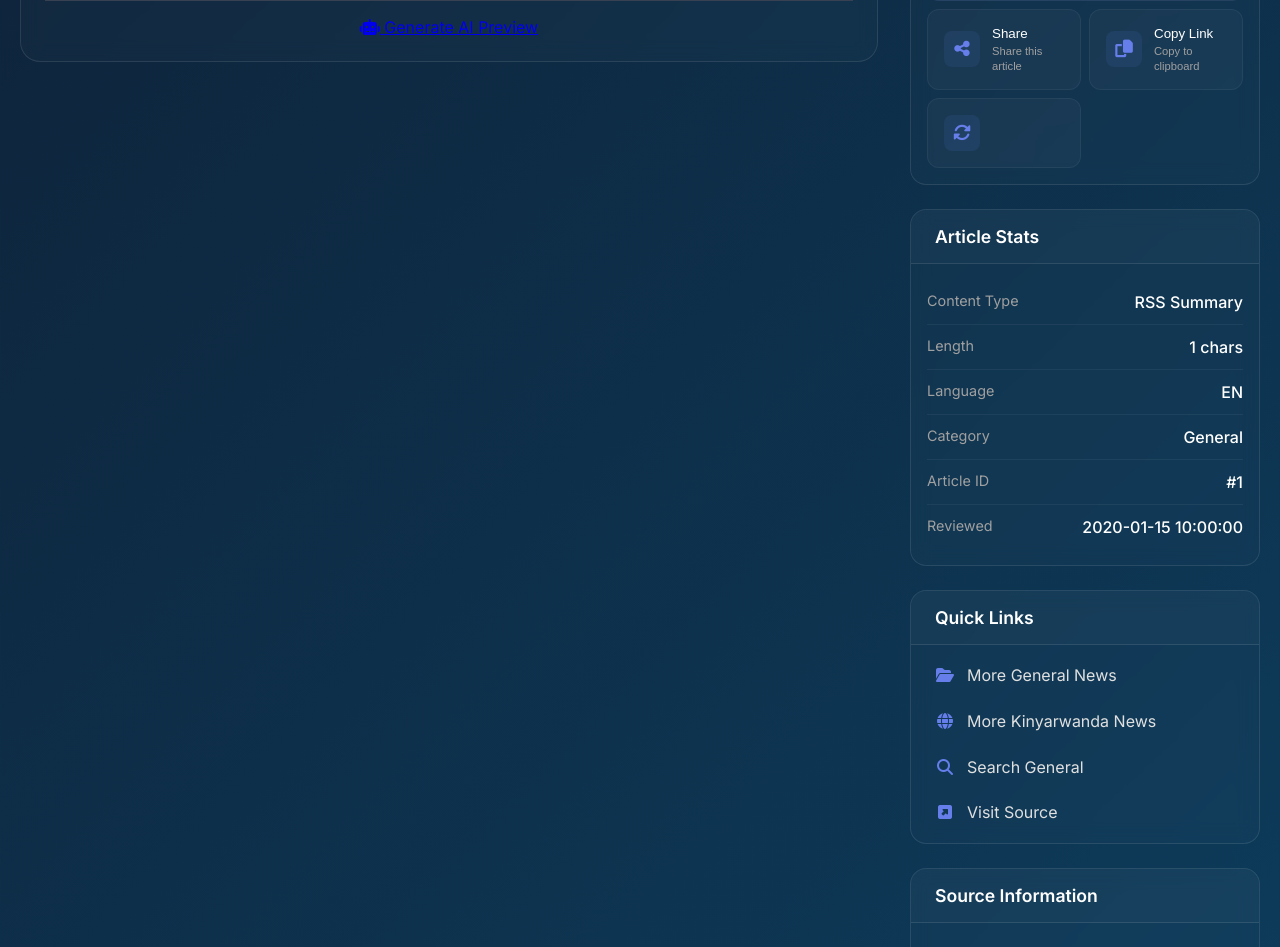
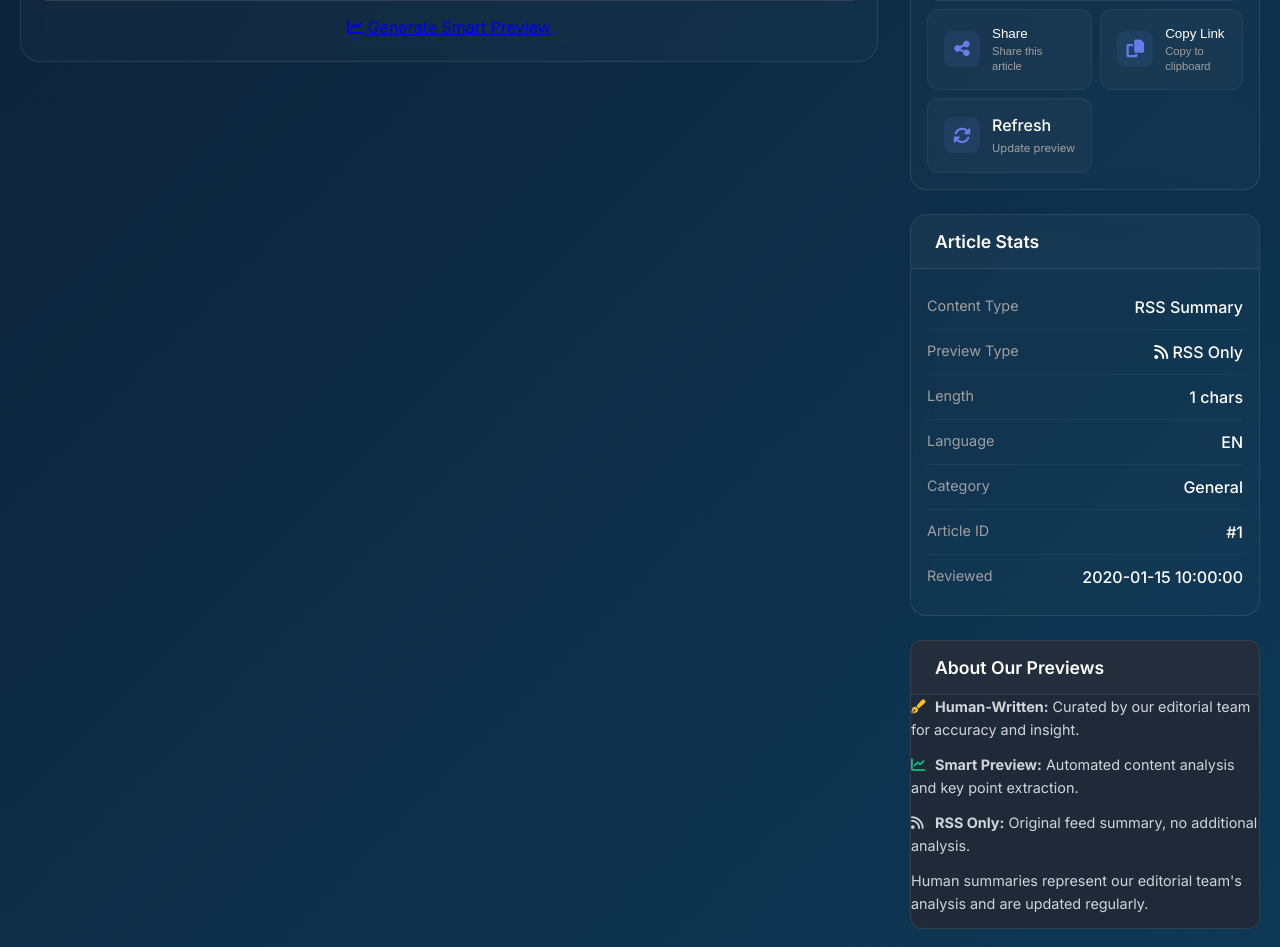
Before and after one commit to 2004-maste/globe-news-vercel-frontend, a Flask app: page /article/1 in a window 1280 px wide; the page is wider, and only the part inside the window is pictured. Shown: the part 1422-2369 px from the top of that part. Run offline with Flask 3, Linux system fonts and the light colour scheme; tables that the repository leaves empty hold one stand-in row (values such as "Sample post"); grey boxes marked "Sample" are stand-in pictures; a database or web service that is not in the repository returns one stand-in record (values such as "Sample title"); data that the repository does not hold is empty.

Commit message:
Update article_detail.html

```diff
--- a/templates/article_detail.html
+++ b/templates/article_detail.html
@@ -97,10 +97,10 @@
                 </span>
                 {% endif %}
 
-                <!-- AI Preview Badge -->
+                <!-- Smart Content Preview Badge (replaced AI) -->
                 {% if not article.human_summary and (article.preview_content or preview_html) %}
-                <span class="badge badge-ai-preview" title="AI-generated preview">
-                    <i class="fas fa-robot"></i> AI Analysis
+                <span class="badge badge-smart-preview" title="Smart Content Preview">
+                    <i class="fas fa-chart-line"></i> Smart Preview
                 </span>
                 {% endif %}
             </div>
@@ -191,15 +191,15 @@
             </div>
             {% endif %}
 
-            <!-- AI PREVIEW SECTION - PRIORITY 2 (only shown if no human summary) -->
+            <!-- SMART CONTENT PREVIEW SECTION - PRIORITY 2 (replaced AI) -->
             {% if not article.human_summary and preview_html %}
             <div class="content-card preview-card">
                 <div class="card-header">
                     <div class="header-icon">
-                        <i class="fas fa-robot"></i>
+                        <i class="fas fa-chart-line"></i>
                     </div>
-                    <h2 class="header-title">AI Content Analysis</h2>
-                    <span class="header-badge">AI-Generated</span>
+                    <h2 class="header-title">Smart Content Preview</h2>
+                    <span class="header-badge">Automated Analysis</span>
 
                     <div class="header-actions">
                         <a href="{{ url_for('regenerate_preview', article_id=article.id) }}"
@@ -224,7 +224,7 @@
 
                         <div class="preview-footer">
                             <span class="preview-note">
-                                <i class="fas fa-robot"></i> AI-generated preview
+                                <i class="fas fa-chart-line"></i> Smart Content Preview
                                 {% if needs_regeneration %}
                                 <span class="preview-warning">(may need refresh)</span>
                                 {% endif %}
@@ -253,7 +253,7 @@
                     <div class="description-footer">
                         <a href="{{ url_for('regenerate_preview', article_id=article.id) }}"
                            class="btn btn-sm btn-outline-primary">
-                            <i class="fas fa-robot"></i> Generate AI Preview
+                            <i class="fas fa-chart-line"></i> Generate Smart Preview
                         </a>
                     </div>
                     {% endif %}
@@ -323,6 +323,10 @@
                         <div class="action-icon">
                             <i class="fas fa-sync-alt"></i>
                         </div>
+                        <div class="action-info">
+                            <span class="action-label">Refresh</span>
+                            <span class="action-desc">Update preview</span>
+                        </div>
                     </a>
                     {% endif %}
                 </div>
@@ -339,6 +343,19 @@
                         </span>
                     </div>
 
+                    <!-- Summary Type Indicator (updated terminology) -->
+                    <div class="stat-item">
+                        <span class="stat-label">Preview Type</span>
+                        <span class="stat-value">
+                            {% if article.human_summary %}
+                            <span class="text-warning"><i class="fas fa-pen-fancy"></i> Human-Written</span>
+                            {% elif article.preview_content or preview_html %}
+                            <span class="text-info"><i class="fas fa-chart-line"></i> Smart Preview</span>
+                            {% else %}
+                            <span class="text-secondary"><i class="fas fa-rss"></i> RSS Only</span>
+                            {% endif %}
+                        </span>
+                    </div>
 
                     {% if content_length %}
                     <div class="stat-item">
@@ -368,6 +385,28 @@
                         <span class="stat-value">{{ article.approved_at|datetimeformat('%b %d, %Y') }}</span>
                     </div>
                     {% endif %}
+                </div>
+            </div>
+
+            <!-- About Our Previews Card (updated terminology) -->
+            <div class="sidebar-card info-card">
+                <h3 class="sidebar-title">About Our Previews</h3>
+                <div class="info-content">
+                    <p class="info-text">
+                        <i class="fas fa-pen-fancy text-warning"></i>
+                        <strong>Human-Written:</strong> Curated by our editorial team for accuracy and insight.
+                    </p>
+                    <p class="info-text">
+                        <i class="fas fa-chart-line text-info"></i>
+                        <strong>Smart Preview:</strong> Automated content analysis and key point extraction.
+                    </p>
+                    <p class="info-text">
+                        <i class="fas fa-rss text-secondary"></i>
+                        <strong>RSS Only:</strong> Original feed summary, no additional analysis.
+                    </p>
+                    <p class="info-text mt-2 small text-muted">
+                        Human summaries represent our editorial team's analysis and are updated regularly.
+                    </p>
                 </div>
             </div>
 
@@ -459,8 +498,8 @@
                         <i class="fas fa-pen-fancy"></i>
                     </div>
                     {% elif related.preview_content %}
-                    <div class="related-badge ai-badge" title="Has AI preview">
-                        <i class="fas fa-robot"></i>
+                    <div class="related-badge smart-badge" title="Has smart preview">
+                        <i class="fas fa-chart-line"></i>
                     </div>
                     {% endif %}
                 </div>
@@ -502,7 +541,7 @@
     </div>
 </div>
 
-<!-- FIXED: Schema.org markup for rich results with human summary -->
+<!-- Schema.org markup for rich results with human summary -->
 <script type="application/ld+json">
 {
     "@context": "https://schema.org",
@@ -741,7 +780,7 @@
     window.addEventListener('scroll', updateReadingProgress);
 </script>
 
-<!-- Additional CSS for human summary styling -->
+<!-- Additional CSS for human summary styling (updated with smart preview colors) -->
 <style>
     .human-summary-card {
         border-left: 4px solid #fbbf24;
@@ -793,8 +832,8 @@
         padding: 0.35rem 0.75rem;
     }
 
-    .badge-ai-preview {
-        background: linear-gradient(135deg, #3b82f6, #2563eb);
+    .badge-smart-preview {
+        background: linear-gradient(135deg, #10b981, #059669);
         color: white;
     }
 
@@ -841,8 +880,8 @@
         z-index: 2;
     }
 
-    .related-badge.ai-badge {
-        background: #3b82f6;
+    .related-badge.smart-badge {
+        background: #10b981;
         color: white;
     }
 
@@ -851,7 +890,7 @@
     }
 
     .text-info {
-        color: #3b82f6 !important;
+        color: #10b981 !important;
     }
 
     .info-card {
```
